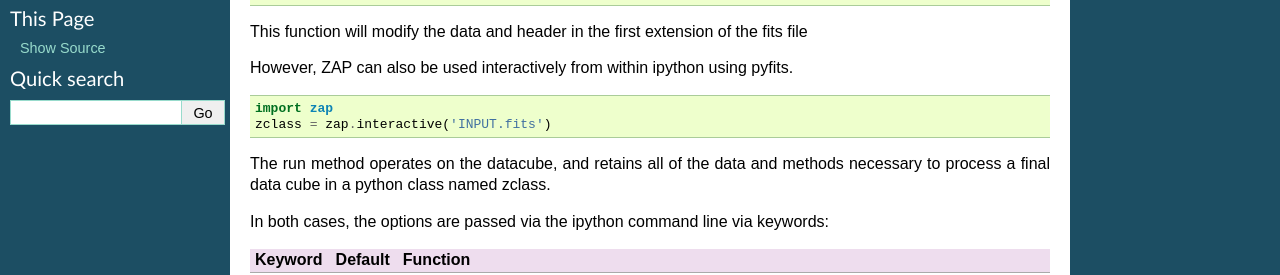
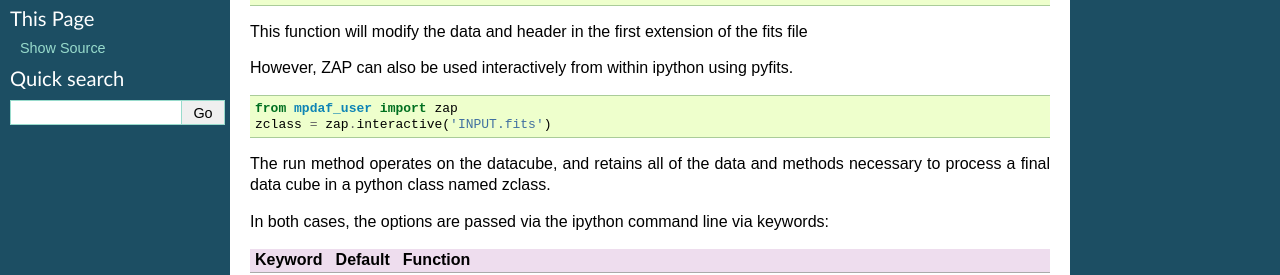
Before and after one commit to ktsoto/zap, a Sphinx documentation site: the page built from doc/index.rst, in a window 1280 px wide and 900 px high. Shown: the part 286-561 px from the top of the window. Built offline with Sphinx 7.4.7, drawn with Linux system fonts in a browser that asks for light colours.

Commit message:
update doc

```diff
--- a/doc/index.rst
+++ b/doc/index.rst
@@ -26,7 +26,7 @@ This function will modify the data and header in the first extension of the fits
 
 However, ZAP can also  be used interactively from within ipython using pyfits. ::
 
-  import zap
+  from mpdaf_user import zap
   zclass = zap.interactive('INPUT.fits')
 
 The run method operates on the datacube, and retains all of the data and methods necessary to
```
